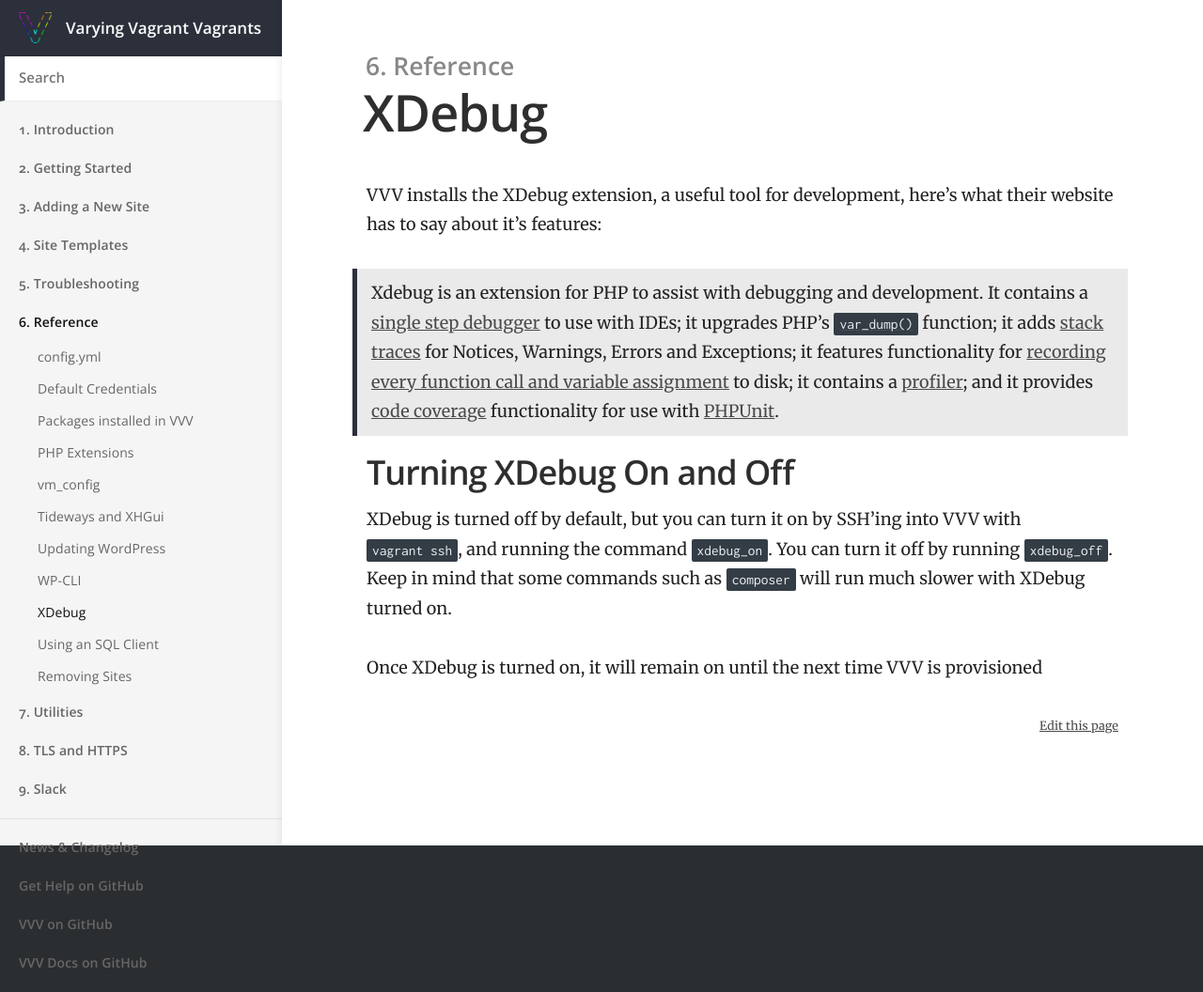
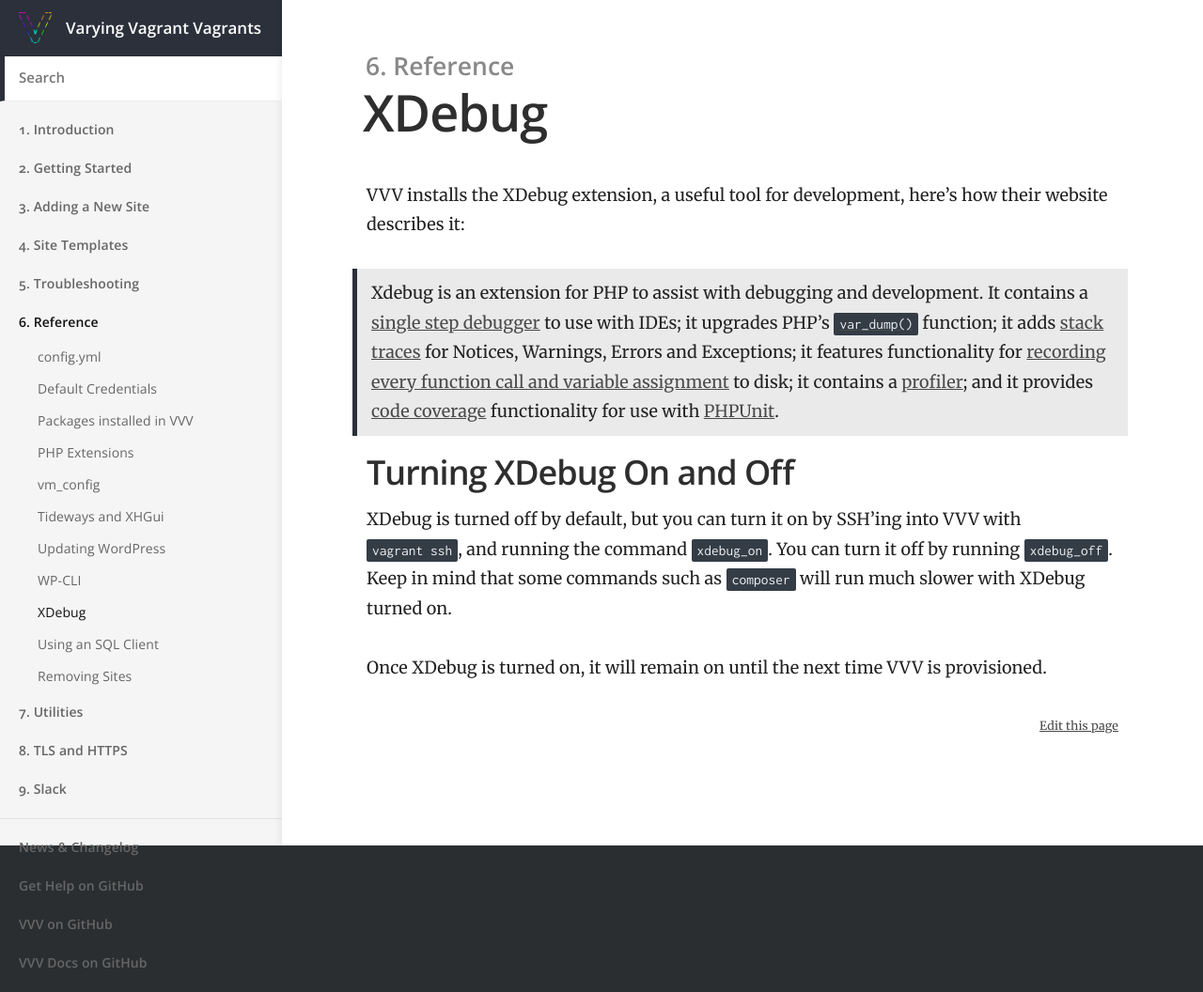
Before and after one commit to Varying-Vagrant-Vagrants/varyingvagrantvagrants.org, a Jekyll site: the page built from docs/en-US/references/xdebug.md, in a window 1280 px wide. Shown: the whole page at 94% size. Built offline with Jekyll 4.4.1, drawn with Linux system fonts in a browser that asks for light colours.

Commit message:
Update xdebug.md
Minor grammar updates.

```diff
--- a/docs/en-US/references/xdebug.md
+++ b/docs/en-US/references/xdebug.md
@@ -5,7 +5,7 @@ title: XDebug
 permalink: /docs/en-US/references/xdebug/
 ---
 
-VVV installs the XDebug extension, a useful tool for development, here's what their website has to say about it's features:
+VVV installs the XDebug extension, a useful tool for development, here's how their website describes it:
 
 > Xdebug is an extension for PHP to assist with debugging and development. It contains a [single step debugger](https://xdebug.org/docs/remote) to use with IDEs; it upgrades PHP's [`var_dump()`](https://xdebug.org/docs/display) function; it adds [stack traces](https://xdebug.org/docs/stack_trace) for Notices, Warnings, Errors and Exceptions; it features functionality for [recording every function call and variable assignment](https://xdebug.org/docs/execute_trace') to disk; it contains a [profiler](https://xdebug.org/docs/profiler); and it provides [code coverage](https://xdebug.org/docs/code_coverage) functionality for use with [PHPUnit](https://phpunit.de/).
 
@@ -14,4 +14,4 @@ VVV installs the XDebug extension, a useful tool for development, here's what th
 XDebug is turned off by default, but you can turn it on by SSH'ing into VVV with `vagrant ssh`, and running the command `xdebug_on`. You can turn it off by running `xdebug_off`. Keep in mind that some commands such as `composer` will run much slower with XDebug turned on.
 
 
-Once XDebug is turned on, it will remain on until the next time VVV is provisioned
+Once XDebug is turned on, it will remain on until the next time VVV is provisioned.
```
